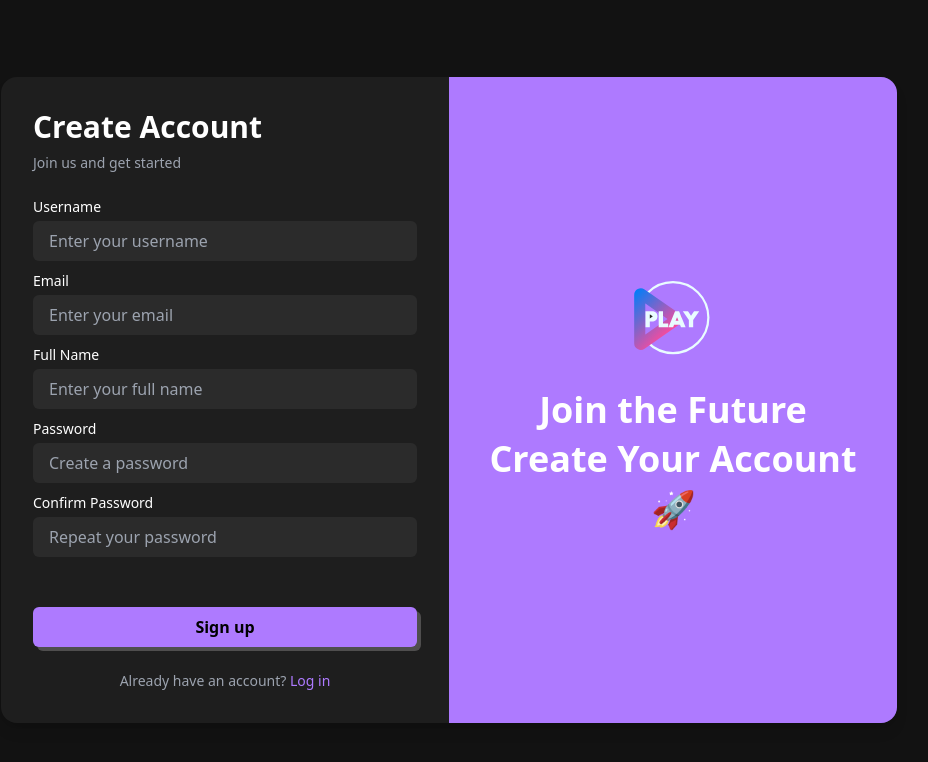
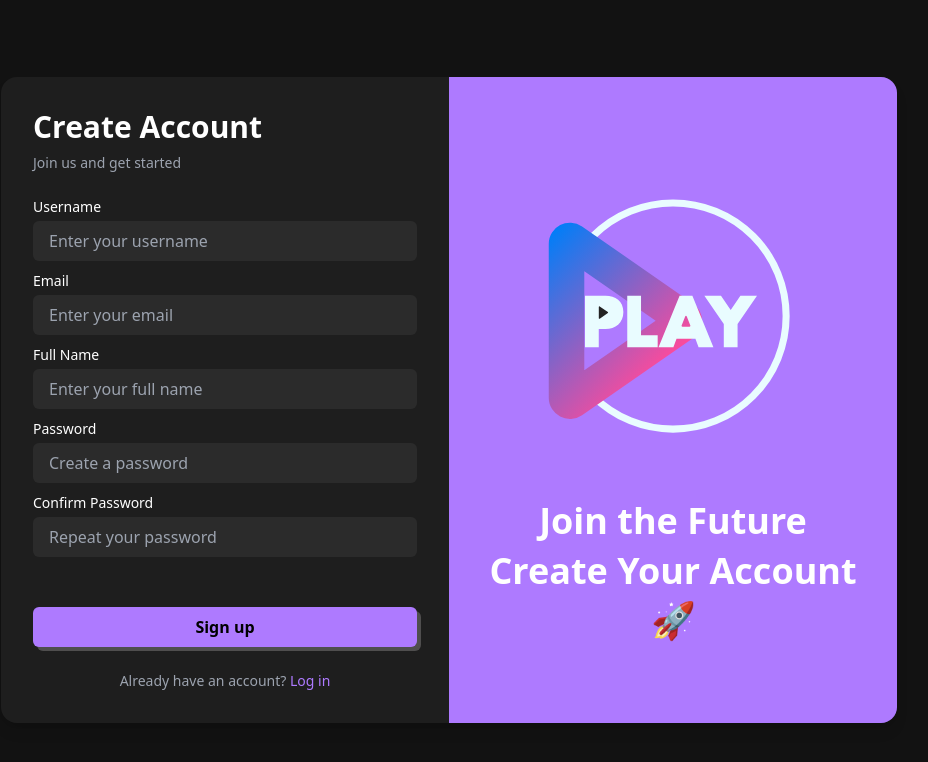
Before and after one commit to dev-devendrapatil/video-library-UI, a React (Vite) app: page /signup in a window 1280 px wide. Shown: the top 762 px of the page, without its empty margins (191-1119 px from the left). Built offline with nearby package versions, Linux system fonts and the light colour scheme.

Commit message:
login and signup fixes

```diff
--- a/src/Components/Login/Login.jsx
+++ b/src/Components/Login/Login.jsx
@@ -31,7 +31,6 @@ const Login = () => {
 
   const onSubmit = (data) => {
     setLoading(true);
-    console.log("data", data);
     const payload = {
       password: data.password,
     };
@@ -47,7 +46,7 @@ const Login = () => {
           UTILITY.TOST("error", res.message);
         } else {
           UTILITY.TOST("success", res.message);
-          navigate("/dashboard");
+          navigate("/");
         }
         setLoading(false);
       })
--- a/src/Components/SignUp/SignUp.jsx
+++ b/src/Components/SignUp/SignUp.jsx
@@ -197,7 +197,7 @@ const SignUp = () => {
               </ul>
             </div>
           )}
-          <img src="/icons/logo.svg" className="mx-auto px-10 max-w-[180px]" />
+          <img src="/icons/logo.svg" className="mx-auto px-10 " />
           <h1 className="text-4xl font-extrabold text-white text-center leading-snug mt-4">
             Join the Future <br /> Create Your Account 🚀
           </h1>
```
